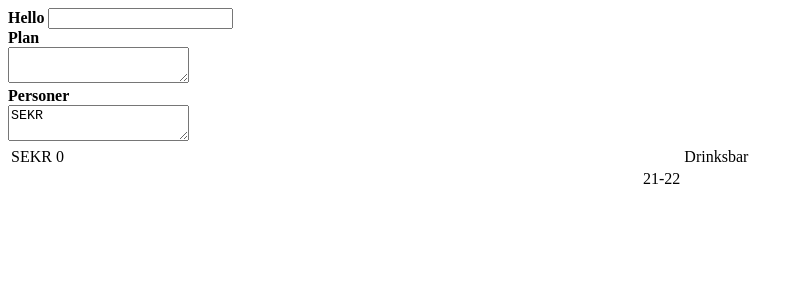
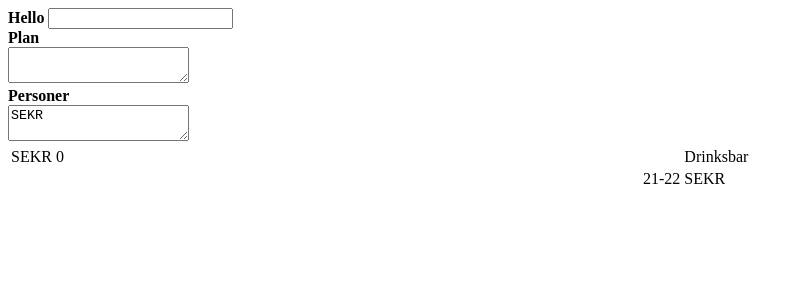
Before and after one commit to TK-IT/barplan, a React app: page / in a window 1280 px wide. Shown: the top 300 px of the page, without its empty margins (0-801 px from the left). Built offline with nearby package versions, Linux system fonts and the light colour scheme.

Commit message:
Workers will now be showed in timeslot

```diff
--- a/src/app.tsx
+++ b/src/app.tsx
@@ -15,6 +15,8 @@ class App {
   persons = ["SEKR"];
   @observable
   focusPersonIndex: number | null = null;
+  @observable
+  personsWorkslots = [[[0,0]]];
 }
 
 export const app = new App();
--- a/src/index.tsx
+++ b/src/index.tsx
@@ -66,6 +66,7 @@ class AppComponent extends React.Component<{}, {}> {
     app.persons = rows
       .map(row => row.split("\t")[0].trim())
       .filter(name => name != "");
+    //app.persons.forEach put element into personsWorkslot
   }
 }
 
@@ -108,11 +109,15 @@ class Plan extends React.Component<{}, {}> {
               <td>{loc}</td>
             ))}
           </tr>
-          {app.timeNames.map(time => (
+          {app.timeNames.map( (time, t) => (
             <tr>
               <td>{time}</td>
-              {app.locationNames.map(_loc => (
-                <td></td>
+              {app.locationNames.map( (_loc, l) => (
+                <td>
+                  {//app.persons.map(person => (<p>{person}</p>))
+                  }
+                  {this.listWorkers(t,l)}
+                </td>
               ))}
             </tr>
           ))}
@@ -120,6 +125,18 @@ class Plan extends React.Component<{}, {}> {
       </table>
     );
   }
+
+  listWorkers(t: number, l: number) {
+    var workersList = "";
+    app.persons.forEach((person, i) => {
+      app.personsWorkslots[i].forEach( slot => {
+        if (slot[0] === t && slot[1] === l) {
+          workersList += " "+person+" ";
+        }
+      })
+    });
+    return workersList;
+  }
 }
 
 ReactDOM.render(<AppComponent />, document.getElementById("root"));
```
